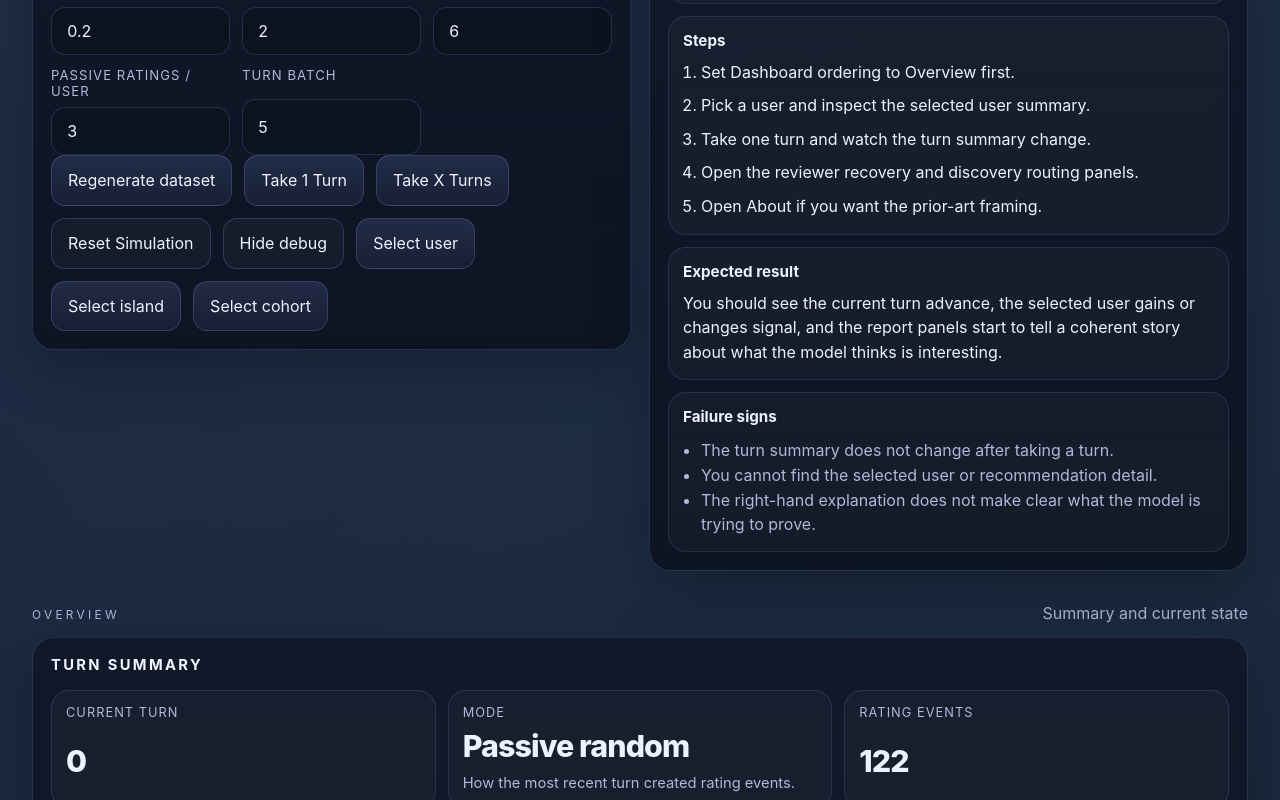
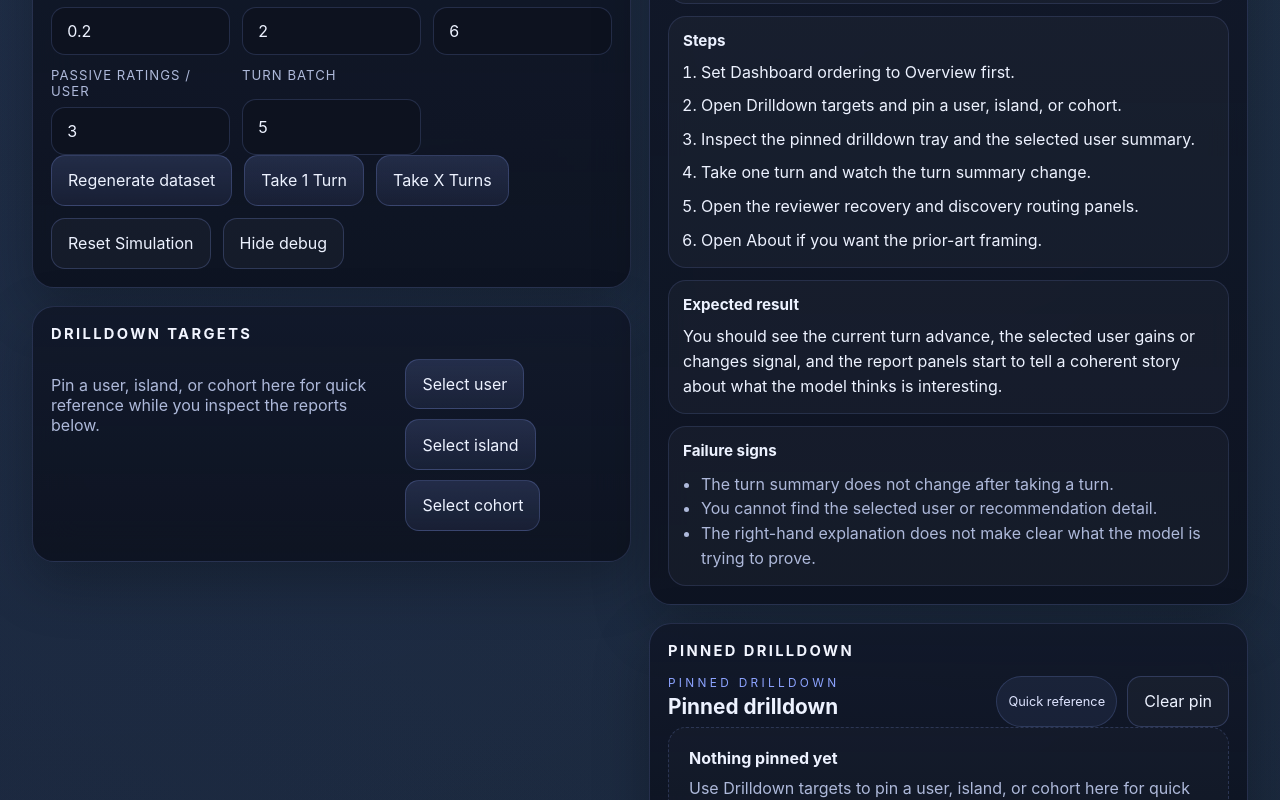
Before and after one commit to BrianUrbanek/Wayfarer, a React (Vite) app: page / in a window 1280 px wide. Shown: the part 640-1440 px from the top of the page. Built offline with nearby package versions, Linux system fonts and the light colour scheme.

Commit message:
feat: add pinned drilldown tray

```diff
--- a/src/App.tsx
+++ b/src/App.tsx
@@ -42,6 +42,8 @@ const INITIAL_CONFIG = {
 
 type SelectionModalKind = 'user' | 'island' | 'cohort' | 'pseudo' | null;
 
+type PinnedDrilldownKind = 'user' | 'island' | 'cohort' | null;
+
 type DrawerState =
   | { type: 'user'; id: string }
   | { type: 'island'; id: string }
@@ -239,6 +241,7 @@ export default function App() {
   const [dashboardOrdering, setDashboardOrdering] = useState<DashboardOrderingPreset>('overview-first');
   const [useCaseId, setUseCaseId] = useState<UseCaseStoryId>('first-time-walkthrough');
   const [modalKind, setModalKind] = useState<SelectionModalKind>(null);
+  const [pinnedDrilldownKind, setPinnedDrilldownKind] = useState<PinnedDrilldownKind>(null);
   const [drawerState, setDrawerState] = useState<DrawerState>(null);
 
   const latentDataset = useMemo(() => buildDataset(seed, numUsers, numIslands), [seed, numUsers, numIslands]);
@@ -1302,6 +1305,30 @@ export default function App() {
             </div>
           ))}
         </div>
+      </section>
+    </div>
+  ) : null;
+
+  const selectedCohortDetail = selectedComparisonCohort ? (
+    <div className="detail-stack">
+      <section className="detail-block">
+        <h4>Cohort</h4>
+        <p>{selectedComparisonCohort.label}</p>
+        <p className="muted">Comparison label: {selectedComparisonLabel}</p>
+      </section>
+      <section className="detail-block">
+        <h4>Visible tags</h4>
+        <div className="badge-row">
+          {selectedComparisonCohort.tags.map((tag) => (
+            <Badge key={tag} tone="accent">
+              {tag}
+            </Badge>
+          ))}
+        </div>
+      </section>
+      <section className="detail-block">
+        <h4>Source</h4>
+        <p>{selectedComparisonCohort.source === 'meta_moderator' ? 'Trusted seed cohort anchor' : 'Analyst-defined cohort'}</p>
       </section>
     </div>
   ) : null;
@@ -1790,6 +1817,27 @@ export default function App() {
     }
   };
 
+  const showInstructionPanel = guidanceMode === 'novice' && guidanceOpen;
+  const showCollapsedInstruction = guidanceMode === 'novice' && !guidanceOpen;
+
+  const pinnedDrilldownContent =
+    pinnedDrilldownKind === 'user'
+      ? selectedUserDetail
+      : pinnedDrilldownKind === 'island'
+        ? selectedIslandDetail
+        : pinnedDrilldownKind === 'cohort'
+          ? selectedCohortDetail
+          : null;
+
+  const pinnedDrilldownTitle =
+    pinnedDrilldownKind === 'user'
+      ? `Pinned user: ${selectedUser?.label ?? 'none'}`
+      : pinnedDrilldownKind === 'island'
+        ? `Pinned island: ${selectedIsland?.label ?? 'none'}`
+        : pinnedDrilldownKind === 'cohort'
+          ? `Pinned cohort: ${selectedComparisonLabel}`
+          : 'Pinned drilldown';
+
   return (
     <main className="app-shell analyst-console">
       <header className="hero">
@@ -1858,7 +1906,8 @@ export default function App() {
         </div>
       </section>
 
-      <section className="intro-grid" aria-label="Controls and instructions">
+      <section className={`intro-grid${showInstructionPanel ? '' : ' intro-grid--expert'}`} aria-label="Controls and instructions">
+        <div className="intro-column intro-column--controls">
           <Panel title="Control panel">
             <div className="control-strip__fields">
               <label className="control">
@@ -2002,12 +2051,25 @@ export default function App() {
               <button type="button" className="button button--ghost" onClick={() => setShowDebug((value) => !value)}>
                 {showDebug ? 'Hide debug' : 'Show debug'}
               </button>
+            </div>
+          </Panel>
+
+          <Panel title="Drilldown targets">
+            <div className="section-toolbar section-toolbar--stacked">
+              <p className="muted">
+                Pin a user, island, or cohort here for quick reference while you inspect the reports below.
+              </p>
+              <div className="section-toolbar__buttons">
                 {openSelectionButton('user', 'Select user')}
                 {openSelectionButton('island', 'Select island')}
                 {openSelectionButton('cohort', 'Select cohort')}
               </div>
+            </div>
           </Panel>
-
+        </div>
+
+        <div className="intro-column intro-column--reference">
+          {showInstructionPanel ? (
             <Panel title="Instruction panel">
               <div className="summary-header">
                 <div>
@@ -2021,7 +2083,6 @@ export default function App() {
                   </button>
                 </div>
               </div>
-          {guidanceOpen ? (
               <div className="instruction-grid">
                 <section className="detail-block">
                   <h4>Goal</h4>
@@ -2048,15 +2109,42 @@ export default function App() {
                   </ul>
                 </section>
               </div>
-          ) : (
+            </Panel>
+          ) : showCollapsedInstruction ? (
+            <Panel title="Instruction panel">
               <div className="notice">
                 <strong>Guidance collapsed.</strong>
-              <p>
-                This panel is here to tell a new reader what to prove next. Expand it if the current story is unclear.
-              </p>
-            </div>
+                <p>This panel is here to tell a new reader what to prove next. Expand it if the current story is unclear.</p>
+                <button type="button" className="button button--ghost" onClick={() => setGuidanceOpen(true)}>
+                  Expand guidance
+                </button>
+              </div>
+            </Panel>
+          ) : null}
+
+          <Panel title="Pinned drilldown" className="panel--sticky">
+            <div className="summary-header">
+              <div>
+                <p className="eyebrow">Pinned drilldown</p>
+                <h3>{pinnedDrilldownTitle}</h3>
+              </div>
+              <div className="summary-header__actions">
+                <Badge tone="neutral">Quick reference</Badge>
+                <button type="button" className="button button--ghost" onClick={() => setPinnedDrilldownKind(null)}>
+                  Clear pin
+                </button>
+              </div>
+            </div>
+            {pinnedDrilldownContent ? (
+              pinnedDrilldownContent
+            ) : (
+              <EmptyState
+                title="Nothing pinned yet"
+                description="Use Drilldown targets to pin a user, island, or cohort here for quick reference."
+              />
             )}
           </Panel>
+        </div>
       </section>
 
       <section className="dashboard-shell" aria-label="Analyst dashboard">
@@ -2128,6 +2216,7 @@ export default function App() {
         selectedId={selectedUserId}
         onSelect={(id) => {
           setSelectedUserId(id);
+          setPinnedDrilldownKind('user');
           setModalKind(null);
         }}
         onClose={() => setModalKind(null)}
@@ -2141,6 +2230,7 @@ export default function App() {
         selectedId={selectedIslandId}
         onSelect={(id) => {
           setSelectedIslandId(id);
+          setPinnedDrilldownKind('island');
           setModalKind(null);
         }}
         onClose={() => setModalKind(null)}
@@ -2154,6 +2244,7 @@ export default function App() {
         selectedId={comparisonCohortId}
         onSelect={(id) => {
           setComparisonCohortId(id);
+          setPinnedDrilldownKind('cohort');
           setModalKind(null);
         }}
         onClose={() => setModalKind(null)}
--- a/src/styles.css
+++ b/src/styles.css
@@ -249,6 +249,31 @@ select {
   grid-template-columns: minmax(0, 1fr) minmax(0, 1fr);
   gap: 18px;
   align-items: start;
+}
+
+.intro-column {
+  display: grid;
+  gap: 18px;
+}
+
+.intro-column--reference {
+  position: relative;
+}
+
+.panel--sticky {
+  position: sticky;
+  top: 18px;
+}
+
+.section-toolbar--stacked {
+  display: grid;
+  gap: 12px;
+}
+
+.section-toolbar__buttons {
+  display: flex;
+  flex-wrap: wrap;
+  gap: 10px;
 }
 
 .instruction-grid {
--- a/src/ui/dashboardGuidance.ts
+++ b/src/ui/dashboardGuidance.ts
@@ -46,7 +46,8 @@ export const USE_CASE_STORIES: UseCaseStory[] = [
     goal: 'Learn the full loop from seed setup to inspection.',
     steps: [
       'Set Dashboard ordering to Overview first.',
-      'Pick a user and inspect the selected user summary.',
+      'Open Drilldown targets and pin a user, island, or cohort.',
+      'Inspect the pinned drilldown tray and the selected user summary.',
       'Take one turn and watch the turn summary change.',
       'Open the reviewer recovery and discovery routing panels.',
       'Open About if you want the prior-art framing.'
@@ -66,9 +67,9 @@ export const USE_CASE_STORIES: UseCaseStory[] = [
     goal: 'See whether a user behaves like a trusted cohort anchor.',
     steps: [
       'Use Overview first ordering.',
+      'Open Drilldown targets and pin the user you want to inspect.',
       'Select a user that the reviewer recovery panel marks as a clean or partial match.',
-      'Open the selected user drawer.',
-      'Compare declared fit, behavior fit, and hidden debug checksum fields.'
+      'Compare declared fit, behavior fit, and hidden debug checksum fields in the pinned tray.'
     ],
     expectedResult:
       'The user should show a clear declared-vs-behavior story, and a good match should look high-signal rather than random.',
@@ -86,6 +87,7 @@ export const USE_CASE_STORIES: UseCaseStory[] = [
     steps: [
       'Use Recovery first ordering.',
       'Open Reviewer Archetype Recovery.',
+      'Open Drilldown targets and pin one of the uncertain users.',
       'Look for random, noisy, or uncertain checksum statuses.',
       'Select one of those users and inspect the diagnosis reasons.'
     ],
@@ -104,6 +106,7 @@ export const USE_CASE_STORIES: UseCaseStory[] = [
     goal: 'See when declared tags point one way but ratings point another.',
     steps: [
       'Use Recovery first ordering.',
+      'Open Drilldown targets and pin a user.',
       'Open the candidate seed / unexplained high-signal report.',
       'Look for users marked as mismatches or retag candidates.',
       'Compare the declared top cohort to the behavior top cohort.'
@@ -123,6 +126,7 @@ export const USE_CASE_STORIES: UseCaseStory[] = [
     goal: 'See whether high-signal users extend seed reach into under-reviewed islands.',
     steps: [
       'Use Routing first ordering.',
+      'Open Drilldown targets and pin a high-signal user.',
       'Select a high-signal user.',
       'Open Discovery Routing and the selected island summary.',
       'Take an active turn and watch routed islands create new sparse evidence.'
@@ -142,6 +146,7 @@ export const USE_CASE_STORIES: UseCaseStory[] = [
     goal: 'Check that the router distinguishes known-good recommendations from useful probes.',
     steps: [
       'Use Routing first ordering.',
+      'Open Drilldown targets and pin a user.',
       'Compare the top recommendation rows in Discovery Routing.',
       'Open both a safe fit and a discovery probe.',
       'Read the recommendation metrics and explanation text.'
@@ -161,6 +166,7 @@ export const USE_CASE_STORIES: UseCaseStory[] = [
     goal: 'Surface users whose behavior is predictive but not well explained by current cohorts.',
     steps: [
       'Use Recovery first ordering.',
+      'Open Drilldown targets and pin a candidate user.',
       'Open the candidate new seed / unexplained high-signal section.',
       'Look for users with high usable signal and weak known fit.',
       'Open a reviewer detail drawer for a candidate.'
@@ -200,6 +206,7 @@ export const USE_CASE_STORIES: UseCaseStory[] = [
     steps: [
       'Use Routing first ordering.',
       'Switch Turn mode between passive random and active discovery.',
+      'Open Drilldown targets and pin a user before comparing the modes.',
       'Take one turn in each mode.',
       'Compare the turn summary, routing panel, and island affinity changes.'
     ],
```
Also changed, not shown: 1 other file (tests, documents, lock files or other folders). Lines whose indentation alone changed are shown as unchanged.
